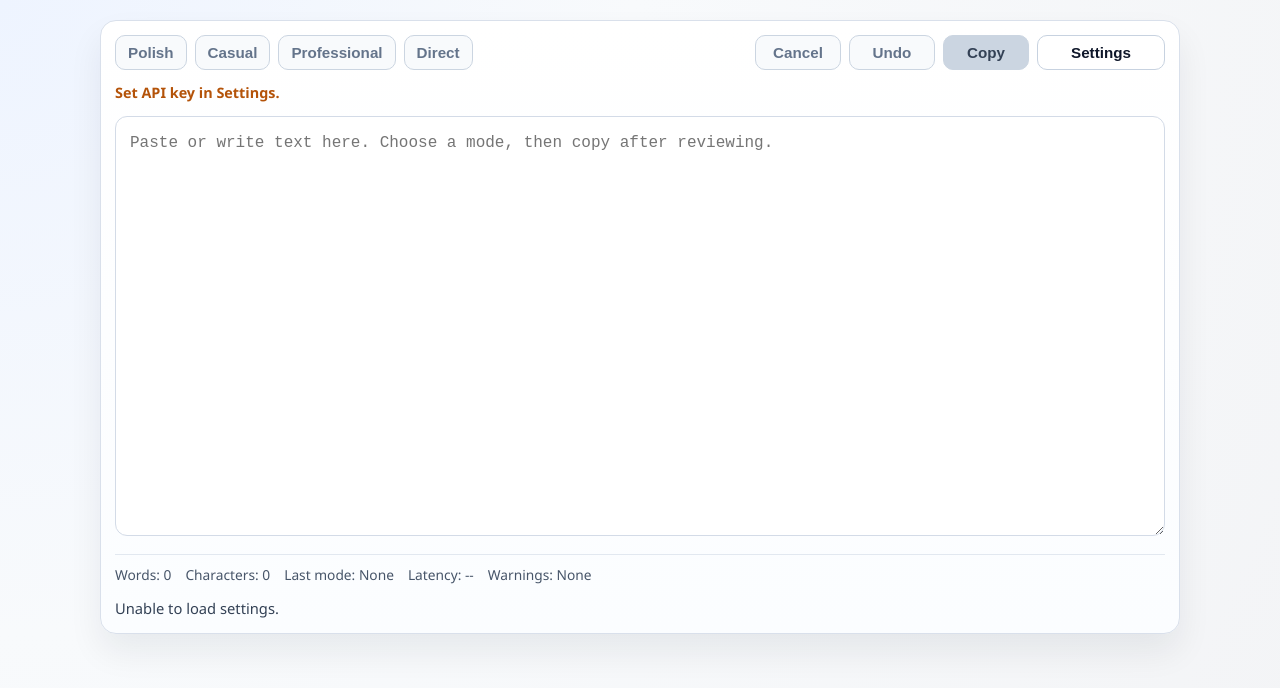
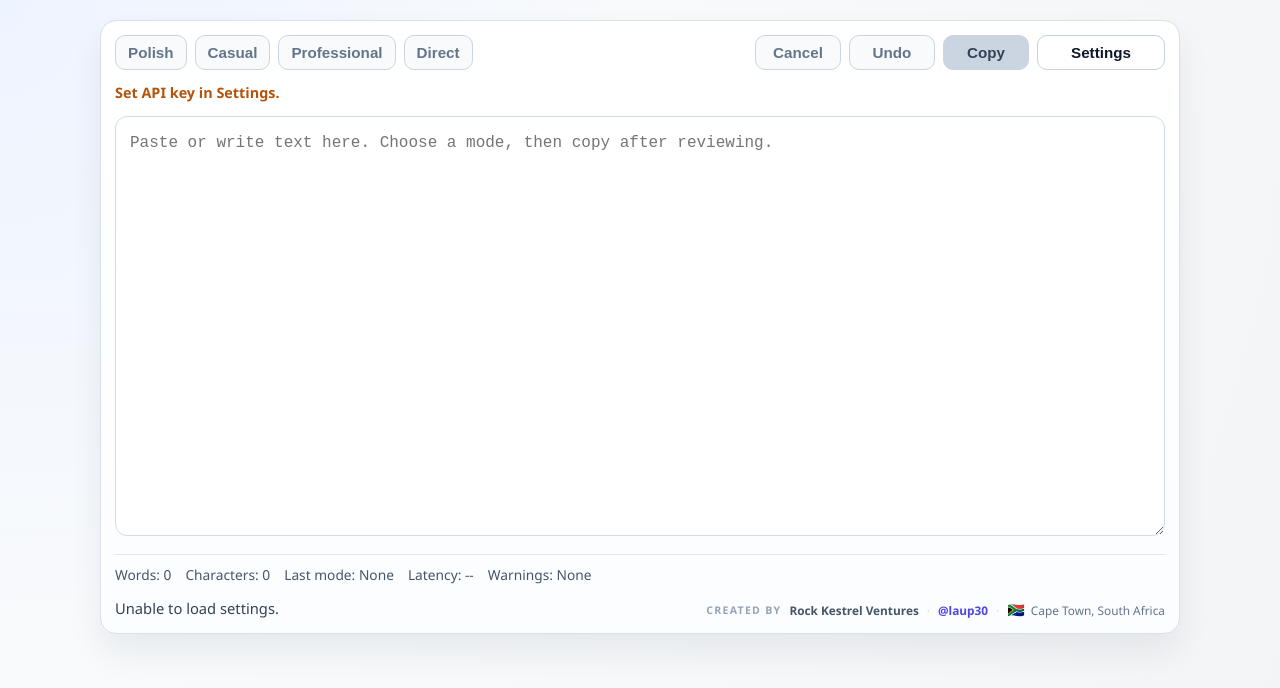
Before and after one commit to Policy-Guru-za/DadPad, a React (Vite) app: page / in a window 1280 px wide. Shown: the top 688 px of the page. Built offline with nearby package versions, Linux system fonts and the light colour scheme.

Commit message:
feat: add creator credit section to footer with location and handle

```diff
--- a/src/App.css
+++ b/src/App.css
@@ -294,10 +294,63 @@ body {
   font-weight: 700;
 }
 
+.footer-meta {
+  display: flex;
+  align-items: baseline;
+  justify-content: space-between;
+  gap: 12px 20px;
+  flex-wrap: wrap;
+}
+
 .footer-hint {
   margin: 0;
   color: #334155;
   font-size: 0.92rem;
+}
+
+.creator-credit {
+  margin: 0;
+  display: inline-flex;
+  align-items: center;
+  gap: 8px;
+  flex-wrap: wrap;
+  justify-content: flex-end;
+  color: #64748b;
+  font-size: 0.74rem;
+  line-height: 1.35;
+}
+
+.creator-label {
+  font-size: 0.66rem;
+  font-weight: 700;
+  letter-spacing: 0.12em;
+  text-transform: uppercase;
+  color: #94a3b8;
+}
+
+.creator-name {
+  font-weight: 600;
+  color: #475569;
+}
+
+.creator-handle {
+  font-weight: 600;
+  color: #4f46e5;
+}
+
+.creator-location {
+  display: inline-flex;
+  align-items: center;
+  gap: 6px;
+}
+
+.creator-flag {
+  font-size: 0.88rem;
+  line-height: 1;
+}
+
+.creator-separator {
+  color: #cbd5e1;
 }
 
 .sr-only {
@@ -334,6 +387,15 @@ body {
     grid-template-columns: 1fr;
   }
 
+  .footer-meta {
+    align-items: flex-start;
+    flex-direction: column;
+  }
+
+  .creator-credit {
+    justify-content: flex-start;
+  }
+
   .editor-panel,
   .editor {
     min-height: 340px;
--- a/src/App.tsx
+++ b/src/App.tsx
@@ -29,6 +29,9 @@ const TRANSFORM_MODES: TransformMode[] = [
 const FOOTER_HINT = "Transforms apply to the current editor text.";
 const TRUNCATION_WARNING_MESSAGE = "Output may be truncated.";
 const MISSING_API_KEY_MESSAGE = "Set API key in Settings.";
+const CREATOR_NAME = "Rock Kestrel Ventures";
+const CREATOR_HANDLE = "@laup30";
+const CREATOR_LOCATION = "Cape Town, South Africa";
 
 type TransformOptions = {
   sourceText?: string;
@@ -582,7 +585,26 @@ function App() {
         ) : null}
         <span className="copy-feedback">{copyFeedback}</span>
       </footer>
-      <p className="footer-hint">{statusMessage}</p>
+      <div className="footer-meta">
+        <p className="footer-hint">{statusMessage}</p>
+        <p className="creator-credit" aria-label="App creator">
+          <span className="creator-label">Created by</span>
+          <span className="creator-name">{CREATOR_NAME}</span>
+          <span className="creator-separator" aria-hidden="true">
+            ·
+          </span>
+          <span className="creator-handle">{CREATOR_HANDLE}</span>
+          <span className="creator-separator" aria-hidden="true">
+            ·
+          </span>
+          <span className="creator-location">
+            <span className="creator-flag" aria-hidden="true">
+              🇿🇦
+            </span>
+            <span>{CREATOR_LOCATION}</span>
+          </span>
+        </p>
+      </div>
     </main>
   );
 }
```
Also changed, not shown: 1 other file (tests, documents, lock files or other folders).
